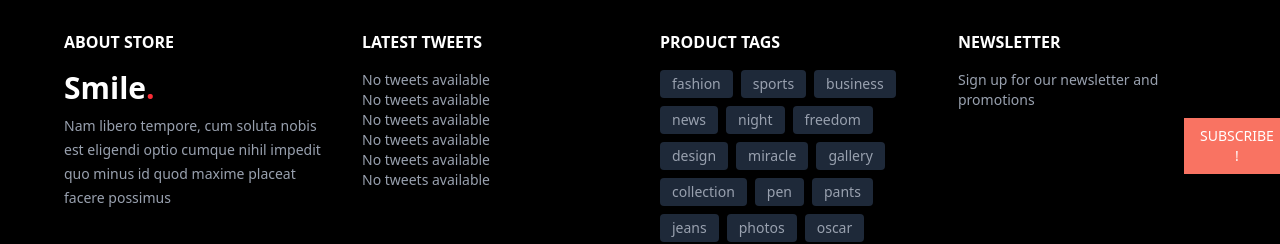
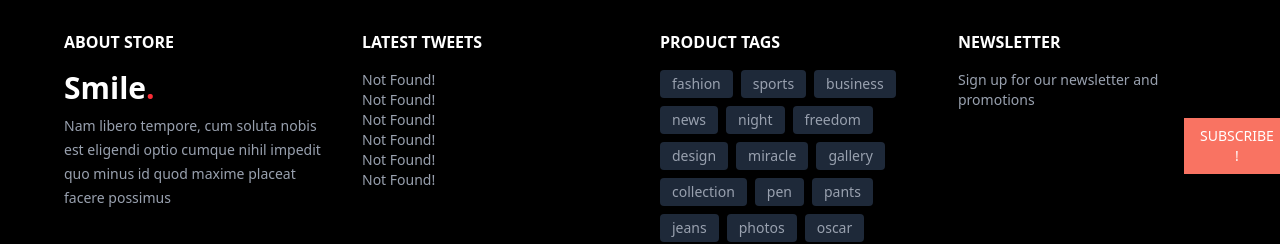
Before and after one commit to rakibul561/Smile-client-code, a Next.js app: page / in a window 1280 px wide. Shown: the part 1198-1442 px from the top of the page. Built offline with nearby package versions, Linux system fonts and the light colour scheme.

Commit message:
navbar changed

```diff
--- a/src/components/Shared/Footer.tsx
+++ b/src/components/Shared/Footer.tsx
@@ -26,12 +26,14 @@
         {/* Latest Tweets */}
         <div>
           <h3 className="text-white font-bold mb-4">LATEST TWEETS</h3>
-          <p className="text-sm">No tweets available</p>
-          <p className="text-sm">No tweets available</p>
-          <p className="text-sm">No tweets available</p>
-          <p className="text-sm">No tweets available</p>
-          <p className="text-sm">No tweets available</p>
-          <p className="text-sm">No tweets available</p>
+          <p className="text-sm">Not Found!</p>
+          <p className="text-sm">Not Found!</p>
+          <p className="text-sm">Not Found!</p>
+          <p className="text-sm">Not Found!</p>
+          <p className="text-sm">Not Found!</p>
+          <p className="text-sm">Not Found!</p>
+
+
         </div>
 
         {/* Product Tags */}
```
